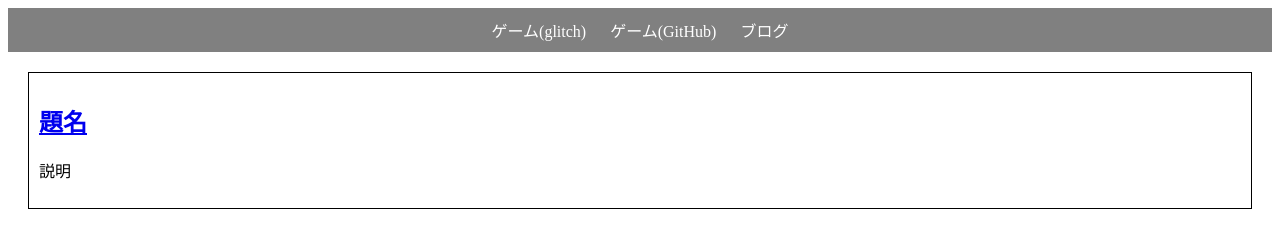
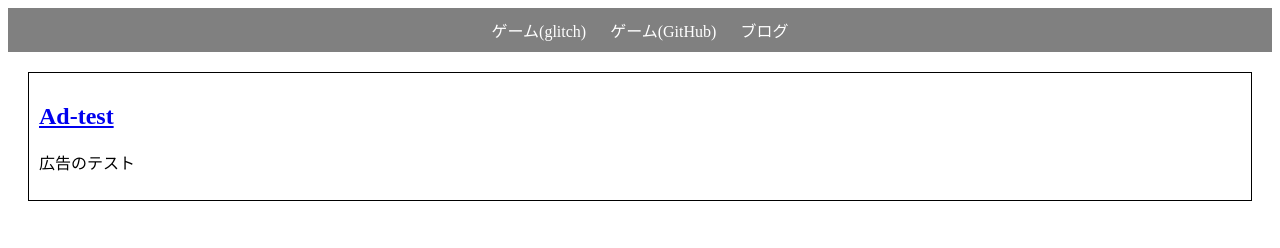
Before and after one commit to zyagaimooisii/lab, a plain HTML site: page index.html in a window 1280 px wide. Drawn offline with Linux system fonts and the light colour scheme.

Commit message:
Update index.html

```diff
--- a/index.html
+++ b/index.html
@@ -33,8 +33,8 @@
     </div>
     <div class="content">
         <div class="section">
-            <h2><a href="リンク">題名</a></h2>
-            <p>説明</p>
+            <h2><a href="Ad-test.html">Ad-test</a></h2>
+            <p>広告のテスト</p>
         </div>
         <!-- 他のセクションを追加するには、上記の<div class="section">...</div>をコピーしてください -->
     </div>
```
